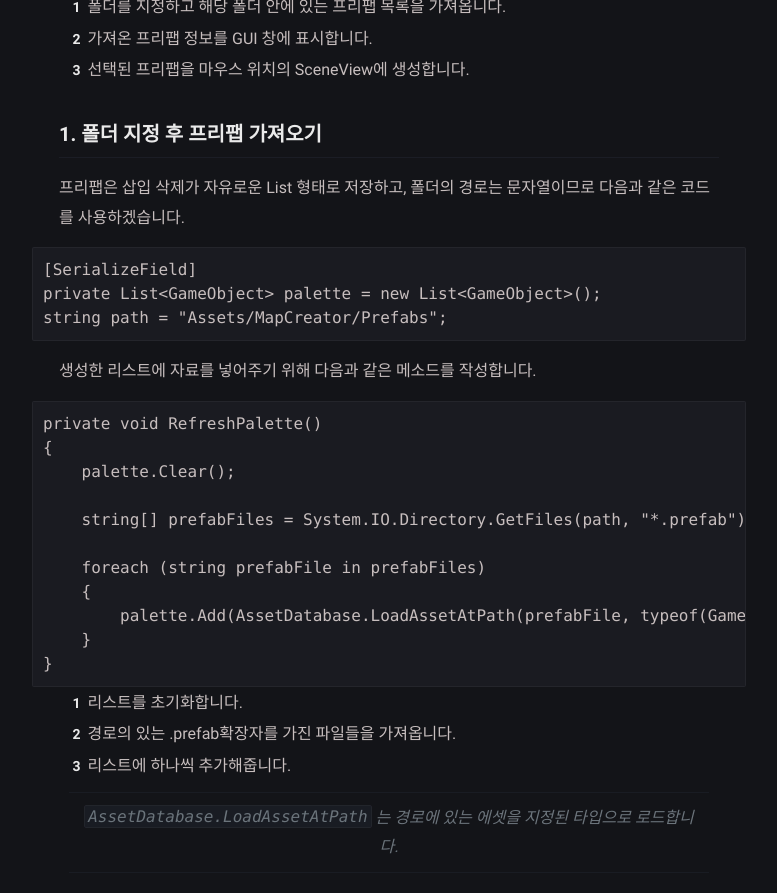
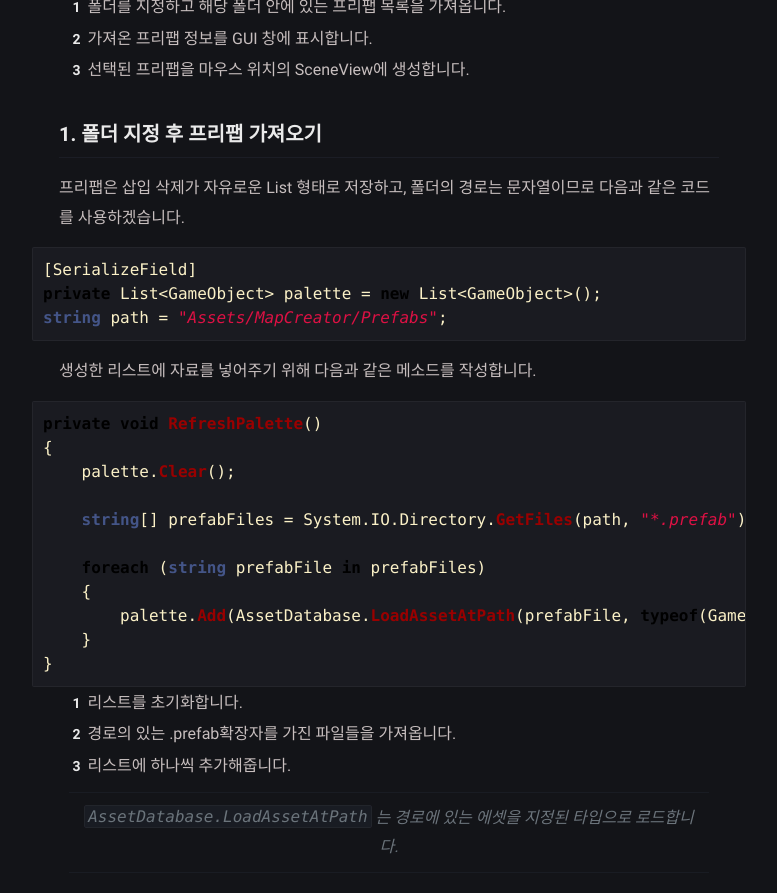
Before and after one commit to Xerlocked/Xerlocked.github.io, a Jekyll site: the page built from _posts/MapCreator/2021-11-05-Unity-3D-Map-Creator-3.md, in a window 1280 px wide and 900 px high, scrolled down 564 px. Shown: the top 893 px of the window, without its empty margins (251-1028 px from the left). Built offline with Jekyll 4.4.1, drawn with Linux system fonts in a browser that asks for light colours; some web fonts are replaced.

Commit message:
Update 2021-11-05-Unity-3D-Map-Creator-3.md

````diff
--- a/_posts/MapCreator/2021-11-05-Unity-3D-Map-Creator-3.md
+++ b/_posts/MapCreator/2021-11-05-Unity-3D-Map-Creator-3.md
@@ -25,7 +25,7 @@ Unity 3.14f
 
 프리팹은 삽입 삭제가 자유로운 List 형태로 저장하고, 폴더의 경로는 문자열이므로 다음과 같은 코드를 사용하겠습니다.
 
-```C#
+```cs
 [SerializeField]
 private List<GameObject> palette = new List<GameObject>();
 string path = "Assets/MapCreator/Prefabs";
@@ -33,7 +33,7 @@ string path = "Assets/MapCreator/Prefabs";
 
 생성한 리스트에 자료를 넣어주기 위해 다음과 같은 메소드를 작성합니다.
 
-```C#
+```cs
 private void RefreshPalette()
 {
     palette.Clear();
````
